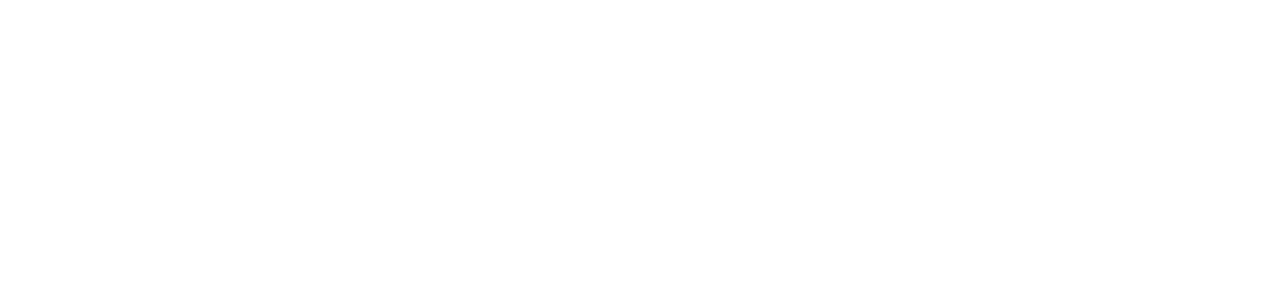
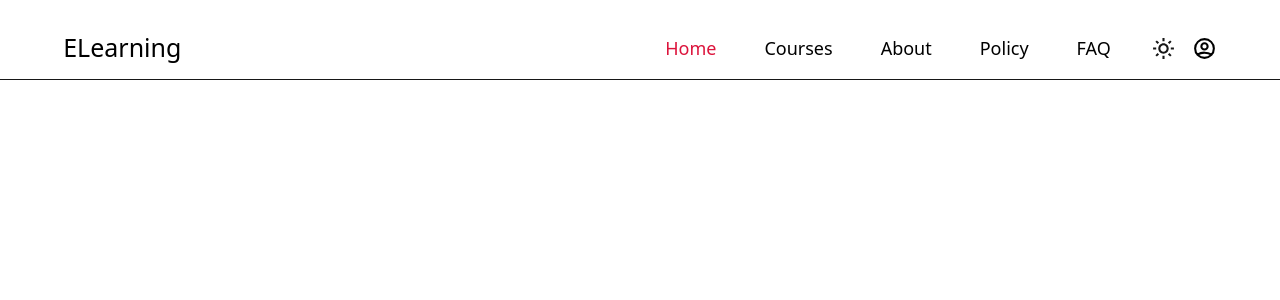
Before and after one commit to IamAhxan/LMS, a Next.js app in the folder client/: page / in a window 1280 px wide. Shown: the top 300 px of the page. Built offline with nearby package versions, Linux system fonts and the light colour scheme.

Commit message:
fronend header complete

```diff
--- /dev/null
+++ b/client/app/components/Header.tsx
@@ -0,0 +1,104 @@
+"use client";
+import Link from "next/link";
+import React, { FC, useState } from "react";
+import NavItems from "../utils/NavItems"
+import ThemeSwitcher from "../utils/ThemeSwitcher"
+import { HiOutlineMenuAlt2, HiOutlineUserCircle } from "react-icons/hi";
+
+type Props = {
+  open: boolean;
+  setOpen: (open: boolean) => void;
+  activeItem: number;
+};
+
+const Header: FC<Props> = ({activeItem, setOpen}) => {
+  const [active, setActive] = useState(false);
+  const [openSidebar, setOpenSidebar] = useState(false);
+
+  if(typeof window !== "undefined"){
+    window.addEventListener("scroll", () => {
+      if(window.scrollY > 85){
+        setActive(true);
+      }else{
+        setActive(false)
+      }
+    })
+  }
+
+
+  // eslint-disable-next-line @typescript-eslint/no-explicit-any
+  const handleClose = (e:any) => {
+    if(e.target.id === 'screen'){
+      setOpenSidebar(false)
+    }
+  }
+
+  return (
+
+    <div className="w-full relative">
+      <div
+        className={`${
+          active
+            ? "dark:bg-opacity-50 dark:bg-gradient-to-b dark:from-gray-900 dark:to-black fixed top-0 left-0 w-full h-[80px] z-[80] border-b dark:border-[#ffffff1c] shadow-xl transition duration-500 "
+            : "w-full border-b dark:border-[#ffffff1c] h-[80px] z-[80] dark:shadow  "
+        }`}
+      >
+        <div className="w-[95%] 800px:w-[92%] m-auto py-2 h-full">
+          <div className="w-full h-[80px] flex items-center justify-between p-3">
+            <div>
+              <Link href={"/"} className={`text-[25px] font-Poppins font-[500] text-black dark:text-white`}>
+              ELearning</Link>
+            </div>
+            <div className="flex items-center">
+              <NavItems
+              activeItem={activeItem}
+              isMobile={false}
+              />
+              <ThemeSwitcher/>
+              {/* Only for Mobile */}
+              <div className="800px:hidden">
+                <HiOutlineMenuAlt2
+                size={25}
+                className="cursor-pointer dark:text-white text-black"
+                onClick={()=>setOpenSidebar(true)}
+                />
+
+              </div>
+                <HiOutlineUserCircle
+                  size={25}
+                  className="hidden 800px:block cursor-pointer dark:text-white text-black"
+                  onClick={()=>setOpenSidebar(true)}
+                  id="screen"
+                />
+            </div>
+          </div>
+        </div>
+
+        {/* Mobile Sidebar */}
+        {
+          openSidebar && (
+            <div className="fixed w-full h-screen top-0 left-0 z-[9999] dark:bg-[unset] bg-[#00000024]" onClick={handleClose}>
+              <div className="w-[70%] fixed z-[99999999] h-screen bg-white dark:bg-slate-900 dark:bg-opacity-90 top-0 right-0">
+                 <NavItems
+              activeItem={activeItem}
+              isMobile={true}
+              />
+               <HiOutlineUserCircle
+                  size={25}
+                  className="cursor-pointer ml-5 my-2 dark:text-white text-black"
+                  onClick={()=>setOpenSidebar(true)}
+                  id="screen"
+                />
+                <br />
+                <br />
+                <p className="text-[16px] px-2 pl-5 text-black dark:text-white">Copyright 2023 E-Learning</p>
+              </div>
+            </div>
+          )
+        }
+      </div>
+    </div>
+  );
+};
+
+export default Header;
--- /dev/null
+++ b/client/app/components/Route/Hero.tsx
@@ -0,0 +1,11 @@
+import React from 'react'
+
+const Hero = () => {
+  return (
+    <div>
+
+    </div>
+  )
+}
+
+export default Hero
--- a/client/app/globals.css
+++ b/client/app/globals.css
@@ -1,4 +1,21 @@
 @import "tailwindcss";
+
+@variant dark (&:where(.dark, .dark *));
+
+@theme {
+  /* Breakpoints */
+  --breakpoint-400px: 400px;
+  --breakpoint-800px: 800px;
+  --breakpoint-1000px: 1000px;
+  --breakpoint-1100px: 1100px;
+  --breakpoint-1200px: 1200px;
+  --breakpoint-1300px: 1300px;
+  --breakpoint-1500px: 1500px;
+
+  /* Fonts */
+  --font-family-Poppins: var(--font-Poppins);
+  --font-family-Josefin: var(--font-Josefin);
+}
 
 :root {
   --background: #ffffff;
@@ -22,28 +39,17 @@
 body {
   color: var(--foreground);
 }
+
 .hero_animation {
   background-image: linear-gradient(147.92deg, hsla(239, 76%, 53%, 0.456) 10.41%, hsla(0, 0%, 100%, 0) 89.25%);
   animation: changeBackgroundColor 8s infinite alternate;
 }
 
 @keyframes changeBackgroundColor {
-  0%, 100% {
-    opacity: 1;
-  }
-  16.67% {
-    opacity: 0.9;
-  }
-  33.33% {
-    opacity: 0.8;
-  }
-  50% {
-    opacity: 0.6;
-  }
-  66.67% {
-    opacity: 0.5;
-  }
-  83.33% {
-    opacity: 0.4;
-  }
+  0%, 100% { opacity: 1; }
+  16.67% { opacity: 0.9; }
+  33.33% { opacity: 0.8; }
+  50% { opacity: 0.6; }
+  66.67% { opacity: 0.5; }
+  83.33% { opacity: 0.4; }
 }
--- a/client/app/layout.tsx
+++ b/client/app/layout.tsx
@@ -29,8 +29,9 @@
     <html
       lang="en"
       className={`${poppins.variable} ${josefin.variable} h-full antialiased`}
+      suppressHydrationWarning
     >
-      <body className="bg-white! dark:bg-gradient-to-b dark:from-gray-900 dark:to-black duration-300">
+      <body className="bg-white! bg-no-repeat! dark:bg-gradient-to-b dark:from-gray-900 dark:to-black duration-300">
         <ThemeProvider attribute='class' defaultTheme="system" enableSystem>
           {children}
         </ThemeProvider>
--- a/client/app/page.tsx
+++ b/client/app/page.tsx
@@ -1,12 +1,16 @@
 'use client'
 import React, {FC, useState} from 'react';
 import Heading from './utils/Heading';
+import Header from './components/Header';
+import Hero from './components/Route/Hero'
 
 // interface Props{
 
 // }
 
 const Page= () => {
+ const [open, setOpen] = useState(false)
+ const [activeItem, setActiveItem] = useState(0)
   return (
     <div>
       <Heading
@@ -14,6 +18,12 @@
       description='ELearning is an online learning platform'
       keywords="Programming, MERN, Redux, Machine Learning"
       />
+      <Header
+      open={open}
+      setOpen={setOpen}
+      activeItem={activeItem}
+      />
+      <Hero />
     </div>
   )
 };
--- /dev/null
+++ b/client/app/utils/NavItems.tsx
@@ -0,0 +1,72 @@
+import Link from "next/link";
+import React from "react";
+
+export const navItemsData = [
+  {
+    name: "Home",
+    url: "/",
+  },
+  {
+    name: "Courses",
+    url: "/courses",
+  },
+  {
+    name: "About",
+    url: "/about",
+  },
+  {
+    name: "Policy",
+    url: "/policy",
+  },
+  {
+    name: "FAQ",
+    url: "/faq",
+  },
+];
+
+type Props = {
+  activeItem: number;
+  isMobile: boolean;
+};
+
+const NavItems: React.FC<Props> = ({ activeItem, isMobile }) => {
+  return (
+    <>
+      <div className="hidden 800px:flex">
+        {navItemsData &&
+          navItemsData.map((item, index) => (
+            <Link href={`${item.url}`} key={index} passHref>
+              <span
+                className={`${activeItem === index ? " dark:text-[#37a39a] text-[crimson]" : "dark:text-white text-black"} text-[18px] px-6 font-Poppins font-[400]`}
+              >
+                {item.name}
+              </span>
+            </Link>
+          ))}
+      </div>
+      {isMobile && (
+        <div className="800px:hidden mt-5">
+          <div className="w-full text-center py-6">
+            <Link href={"/"} passHref>
+              <span className="{`text-[25px] font-Poppins font-[500] text-black dark:text-white">
+                E-Learning
+              </span>
+            </Link>
+          </div>
+          {navItemsData &&
+            navItemsData.map((item, index) => (
+              <Link href={`${item.url}`} key={index} passHref>
+                <span
+                  className={`${activeItem === index ? " dark:text-[#37a39a] text-[crimson]" : "dark:text-white text-black"} block py-5 text-[18px] px-6 font-Poppins font-[400]`}
+                >
+                  {item.name}
+                </span>
+              </Link>
+            ))}
+        </div>
+      )}
+    </>
+  );
+};
+
+export default NavItems;
--- /dev/null
+++ b/client/app/utils/ThemeSwitcher.tsx
@@ -0,0 +1,37 @@
+"use client";
+
+import { useState, useEffect } from "react";
+import { useTheme } from "next-themes";
+import { BiMoon, BiSun } from "react-icons/bi";
+
+const ThemeSwitcher = () => {
+  const [mounted, setMounted] = useState(false);
+  const { theme, setTheme } = useTheme();
+  useEffect(() => {
+      // eslint-disable-next-line react-hooks/set-state-in-effect
+    setMounted(true);
+  }, []);
+  if (!mounted) {
+    return null;
+  }
+  return (
+    <div className="flex items-center justify-center mx-4">
+      {theme === "light" ? (
+        <BiMoon
+          className="cursor-pointer"
+          fill="black"
+          size={25}
+          onClick={() => setTheme("dark")}
+        />
+      ) : (
+        <BiSun
+          className="cursor-pointer"
+          size={25}
+          onClick={() => setTheme("light")}
+        />
+      )}
+    </div>
+  );
+};
+
+export default ThemeSwitcher;
--- a/client/package.json
+++ b/client/package.json
@@ -12,7 +12,8 @@
     "next": "16.2.6",
     "next-themes": "^0.4.6",
     "react": "19.2.4",
-    "react-dom": "19.2.4"
+    "react-dom": "19.2.4",
+    "react-icons": "^5.6.0"
   },
   "devDependencies": {
     "@tailwindcss/postcss": "^4",
--- a/client/tailwind.config.ts
+++ /dev/null
@@ -1,35 +0,0 @@
-import type { Config } from 'tailwindcss'
-
-const config: Config = {
-  content: [
-    './pages/**/*.{js,ts,jsx,tsx,mdx}',
-    './components/**/*.{js,ts,jsx,tsx,mdx}',
-    './app/**/*.{js,ts,jsx,tsx,mdx}',
-  ],
-  darkMode: 'class',
-  theme: {
-    extend: {
-        fontFamily:{
-            Poppins: ["var(--font-poppins"],
-            Josefin:["var(--font--Josefin)"],
-        },
-      backgroundImage: {
-        'gradient-radial': 'radial-gradient(var(--tw-gradient-stops))',
-        'gradient-conic':
-          'conic-gradient(from 180deg at 50% 50%, var(--tw-gradient-stops))',
-      },
-      screens:{
-        "1000px": "1000px",
-        "1100px": "1100px",
-        "1200px": "1200px",
-        "1300px": "1300px",
-        "1500px": "1500px",
-        "800px": "800px",
-        "400px": "400px",
-      }
-    },
-  },
-  plugins: [],
-}
-
-export default config
```
Also changed, not shown: 1 other file (tests, documents, lock files or other folders).
